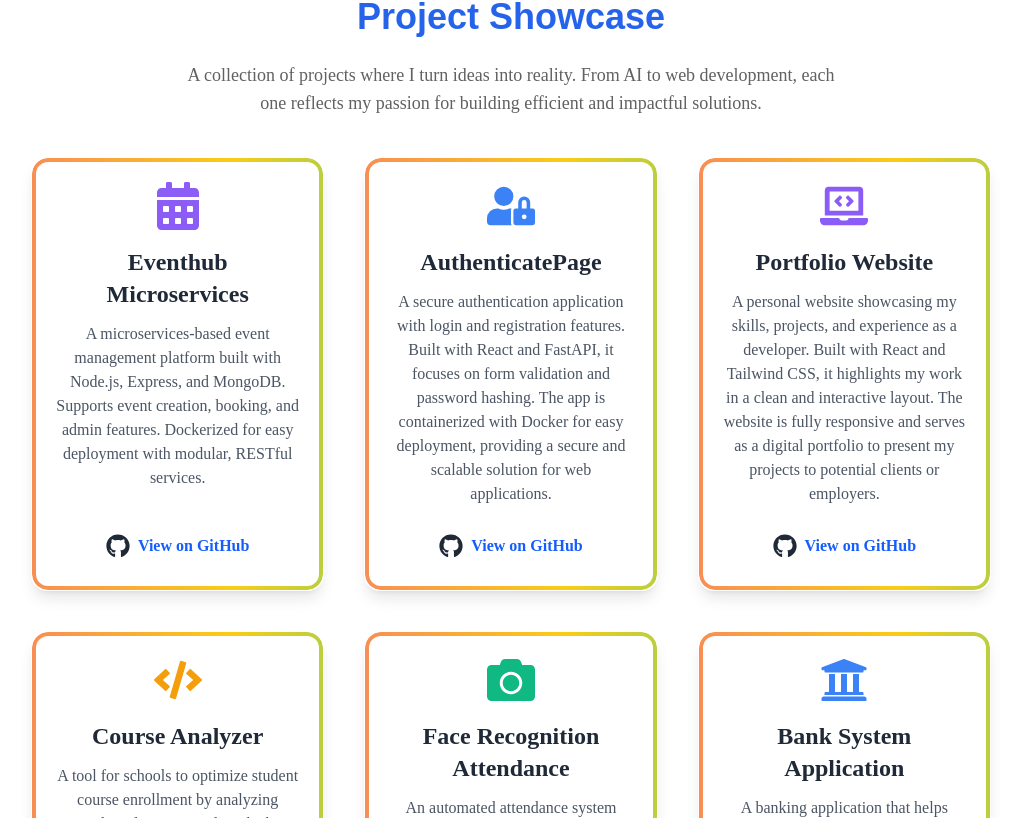
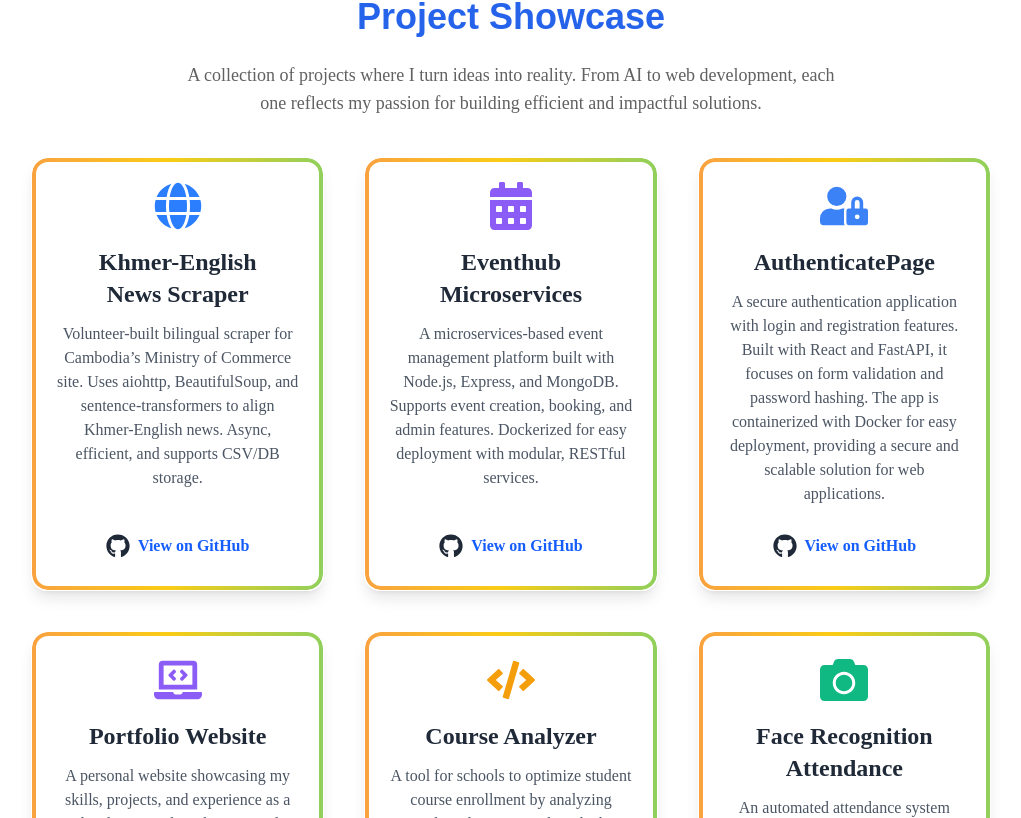
Before and after one commit to Kheav-Kienghok/Portfolio_Website, a React (Vite) app: page /#home in a window 1280 px wide. Shown: the part 2042-2860 px from the top of the page, without its empty margins (129-1150 px from the left). Built offline with nearby package versions, Linux system fonts and the light colour scheme; a web font is replaced by a local one.

Commit message:
Add new project

```diff
--- a/src/pages/Projects.jsx
+++ b/src/pages/Projects.jsx
@@ -1,6 +1,6 @@
 import React from 'react';
 import { Link } from 'react-router-dom';
-import { FaGithub, FaUniversity, FaCamera, FaCode, FaLaptopCode, FaUserLock, FaCalendarAlt } from 'react-icons/fa';
+import { FaGithub, FaUniversity, FaCamera, FaCode, FaLaptopCode, FaUserLock, FaCalendarAlt, FaGlobe } from 'react-icons/fa';
 
 const projects = [
   {
@@ -59,6 +59,18 @@ const projects = [
     description: 'A microservices-based event management platform built with Node.js, Express, and MongoDB. Supports event creation, booking, and admin features. Dockerized for easy deployment with modular, RESTful services.',
     link: 'https://github.com/Kheav-Kienghok/Eventhub_microservices',
     icon: <FaCalendarAlt className="text-5xl text-purple-500" style={{ color: '#8b5cf6' }} />, // Fallback color purple-500
+  },
+  {
+    id: 7,
+    title: (
+      <>
+        Khmer-English <br />
+        News Scraper
+      </>
+    ),
+    description: 'Volunteer-built bilingual scraper for Cambodia’s Ministry of Commerce site. Uses aiohttp, BeautifulSoup, and sentence-transformers to align Khmer-English news. Async, efficient, and supports CSV/DB storage.',
+    link: 'https://github.com/Kheav-Kienghok/MoC-scraper.git',
+    icon: <FaGlobe className="text-5xl text-blue-500" />,
   }
 ];
 
--- a/vite.config.js
+++ b/vite.config.js
@@ -4,6 +4,9 @@ import tailwindcss from '@tailwindcss/vite'
 
 // https://vite.dev/config/
 export default defineConfig({
+  server: {
+    port: 3000,
+  },
   base: '/Portfolio_Website/',
   plugins: [react(),
     tailwindcss(),
```
Also changed, not shown: 5 other files (tests, documents, lock files or other folders).
